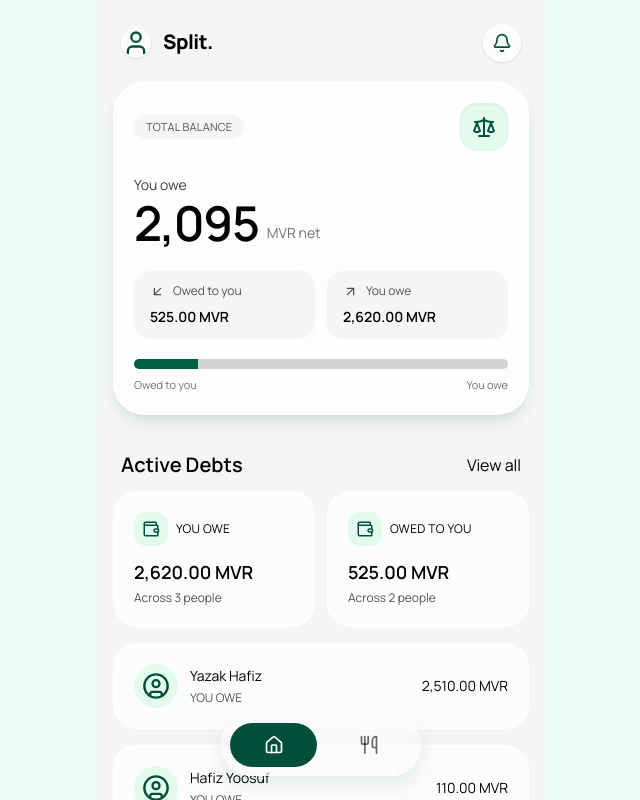
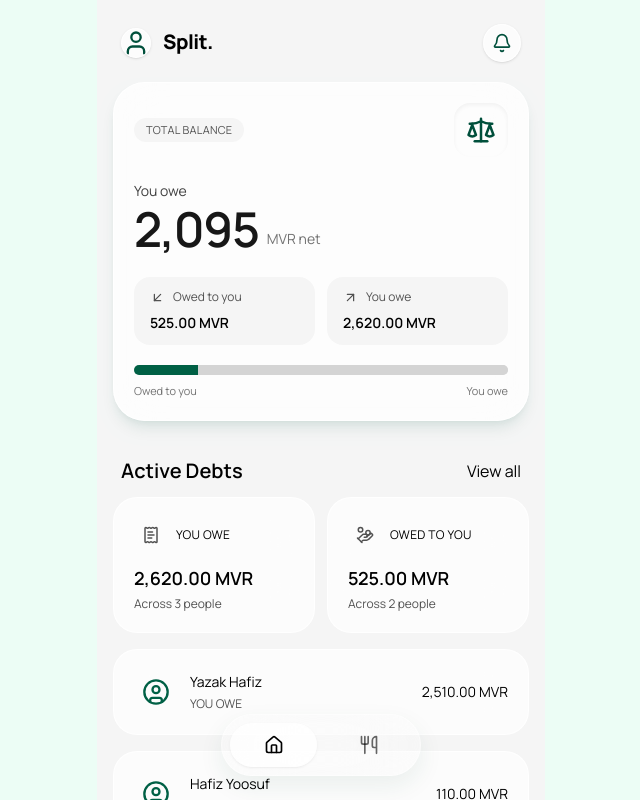
Before and after one commit to Rahil69/Split-website, a React (Vite) app: page / in a window 1280 px wide. Both pictures are taken after a click on the button 592 px from the left and 745 px from the top of the page. Shown: the whole page, without its empty margins (319-959 px from the left). Built offline with nearby package versions, Linux system fonts and the light colour scheme.

Commit message:
navbar changed

```diff
--- a/src/components/BottomNav.jsx
+++ b/src/components/BottomNav.jsx
@@ -2,13 +2,13 @@ import { Home, Utensils } from "lucide-react";
 
 function BottomNav(props) {
   return (
-    <nav className="fixed bottom-6 left-1/2 w-50  max-w-sm -translate-x-1/2 rounded-full border border-white/80 bg-white/10 p-2 shadow-[0_10px_24px_rgba(24,84,63,0.10)] backdrop-blur-xl">
+    <nav className="fixed bottom-6 left-1/2 w-50  max-w-sm -translate-x-1/2 rounded-full border border-white/50 bg-white/[0.04] p-2 shadow-[0_10px_24px_rgba(24,84,63,0.08)] backdrop-blur-2xl">
       <div className="grid grid-cols-2 gap-2 ">
         <button
           onClick={() => props.setActivePage("Home")}
           className={`flex items-center justify-center gap-2 rounded-full px-5 py-2 text-sm font-extrabold transition ${
             props.activePage === "Home"
-              ? "bg-emerald-900 text-white "
+              ? "bg-white/75 text-black shadow-sm shadow-black/5"
               : "text-black/60"
           }`}
         >
@@ -19,7 +19,7 @@ function BottomNav(props) {
           onClick={() => props.setActivePage("Split")}
           className={`flex items-center justify-center gap-2 rounded-full px-5 py-3 text-sm font-extrabold transition ${
             props.activePage === "Split"
-              ? "bg-emerald-900 text-white shadow-2xs shadow-emerald-200"
+              ? "bg-white/75 text-black shadow-sm shadow-black/5"
               : "text-black/60"
           }`}
         >
--- a/src/components/DebtCards.jsx
+++ b/src/components/DebtCards.jsx
@@ -1,11 +1,13 @@
 import React from "react";
-import { Wallet } from "lucide-react";
+import { HandCoins, ReceiptText } from "lucide-react";
 const DebtCards = ({ title, amount, subtitle, colour }) => {
+  const Icon = title === "YOU OWE" ? ReceiptText : HandCoins;
+
   return (
     <div className="rounded-3xl border border-white/80 bg-white/70 p-5 backdrop-blur-xl">
       <div className="flex items-center gap-2">
-        <div className="rounded-xl bg-emerald-100/60 p-2">
-          <Wallet size={18} className="text-emerald-900" />
+        <div className="rounded-xl  p-2">
+          <Icon size={18} className="text-neutral-600" />
         </div>
 
         <p className="text-xs tracking-wide text-black">{title}</p>
--- a/src/components/UserCards.jsx
+++ b/src/components/UserCards.jsx
@@ -5,8 +5,8 @@ const UserCards = ({ title, subtitle, colour, amount }) => {
     <div className="mt-4 rounded-3xl border border-white/80 bg-white/70 p-5 backdrop-blur-xl">
       <div className="flex items-center justify-between">
         <div className="flex items-center gap-3">
-          <div className="rounded-full bg-emerald-100/60 p-2">
-            <CircleUser size={28} className="text-emerald-900" />
+          <div className="rounded-full  p-2">
+            <CircleUser size={28} className="text-emerald-800" />
           </div>
 
           <div>
--- a/src/pages/Home.jsx
+++ b/src/pages/Home.jsx
@@ -16,15 +16,15 @@ const Home = () => {
             TOTAL BALANCE
           </p>
 
-          <div className="rounded-2xl bg-emerald-100/60 p-3 shadow-inner">
-            <Scale className="text-emerald-900" size={24} />
+          <div className="rounded-2xl p-3 shadow-inner">
+            <Scale className="text-emerald-900" size={30} />
           </div>
         </div>
 
         <div className="mt-6">
           <p className="text-sm text-neutral-700">You owe</p>
           <div className="mt-1 flex items-end gap-2">
-            <h2 className="text-5xl font-semibold leading-none tracking-tight text-black">
+            <h2 className="text-5xl font-semibold leading-none tracking-tight text-neutral-900">
               {netOwed}
             </h2>
             <p className="pb-1 text-sm text-neutral-500">MVR net</p>
@@ -37,9 +37,7 @@ const Home = () => {
               <ArrowDownLeft size={15} />
               <p className="text-xs">Owed to you</p>
             </div>
-            <p className="mt-2 text-sm font-semibold text-black">
-              {owedToYou}
-            </p>
+            <p className="mt-2 text-sm font-semibold text-black">{owedToYou}</p>
           </div>
 
           <div className="rounded-2xl bg-neutral-100 px-4 py-3">
@@ -47,9 +45,7 @@ const Home = () => {
               <ArrowUpRight size={15} />
               <p className="text-xs">You owe</p>
             </div>
-            <p className="mt-2 text-sm font-semibold text-black">
-              {youOwe}
-            </p>
+            <p className="mt-2 text-sm font-semibold text-black">{youOwe}</p>
           </div>
         </div>
 
```
